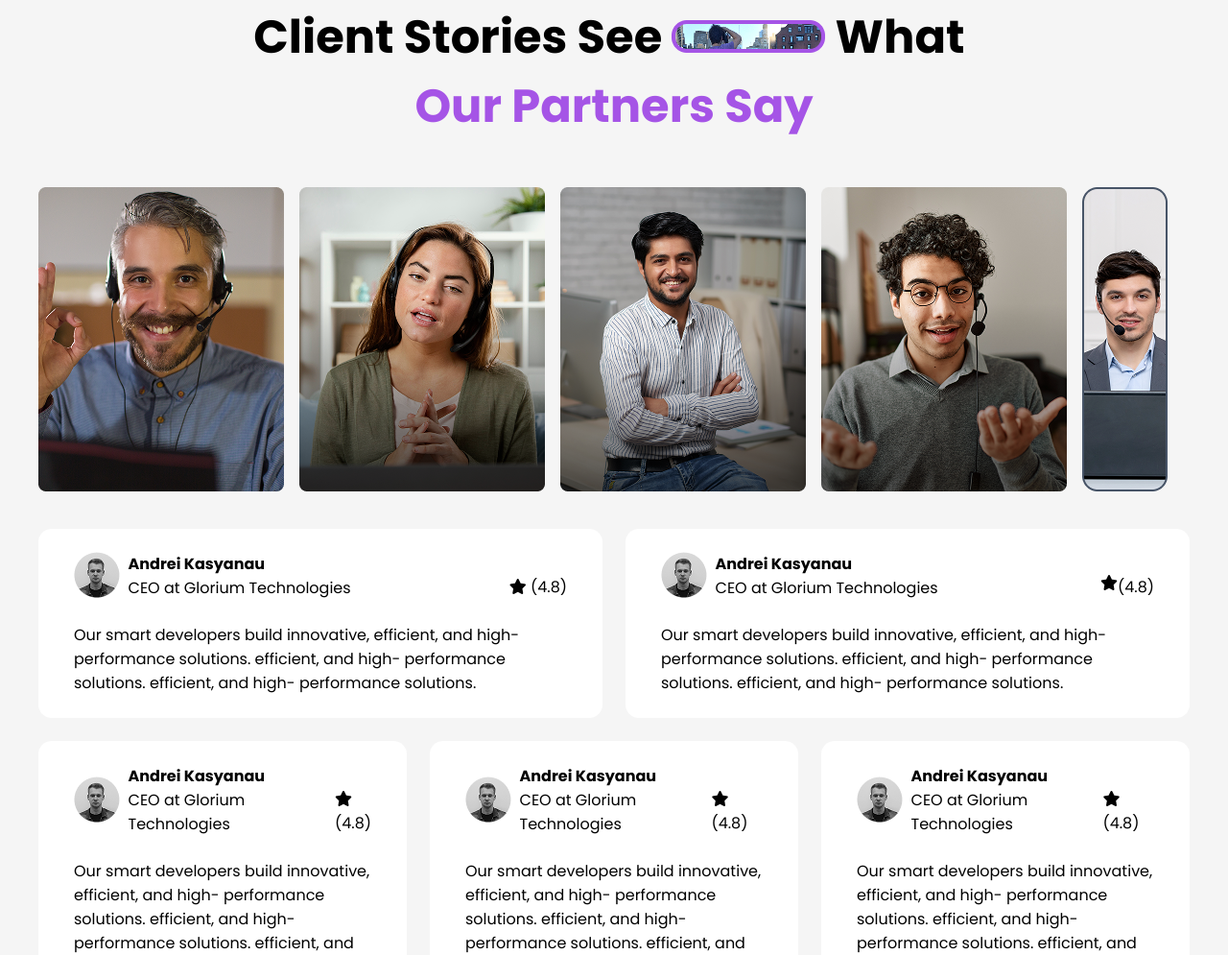
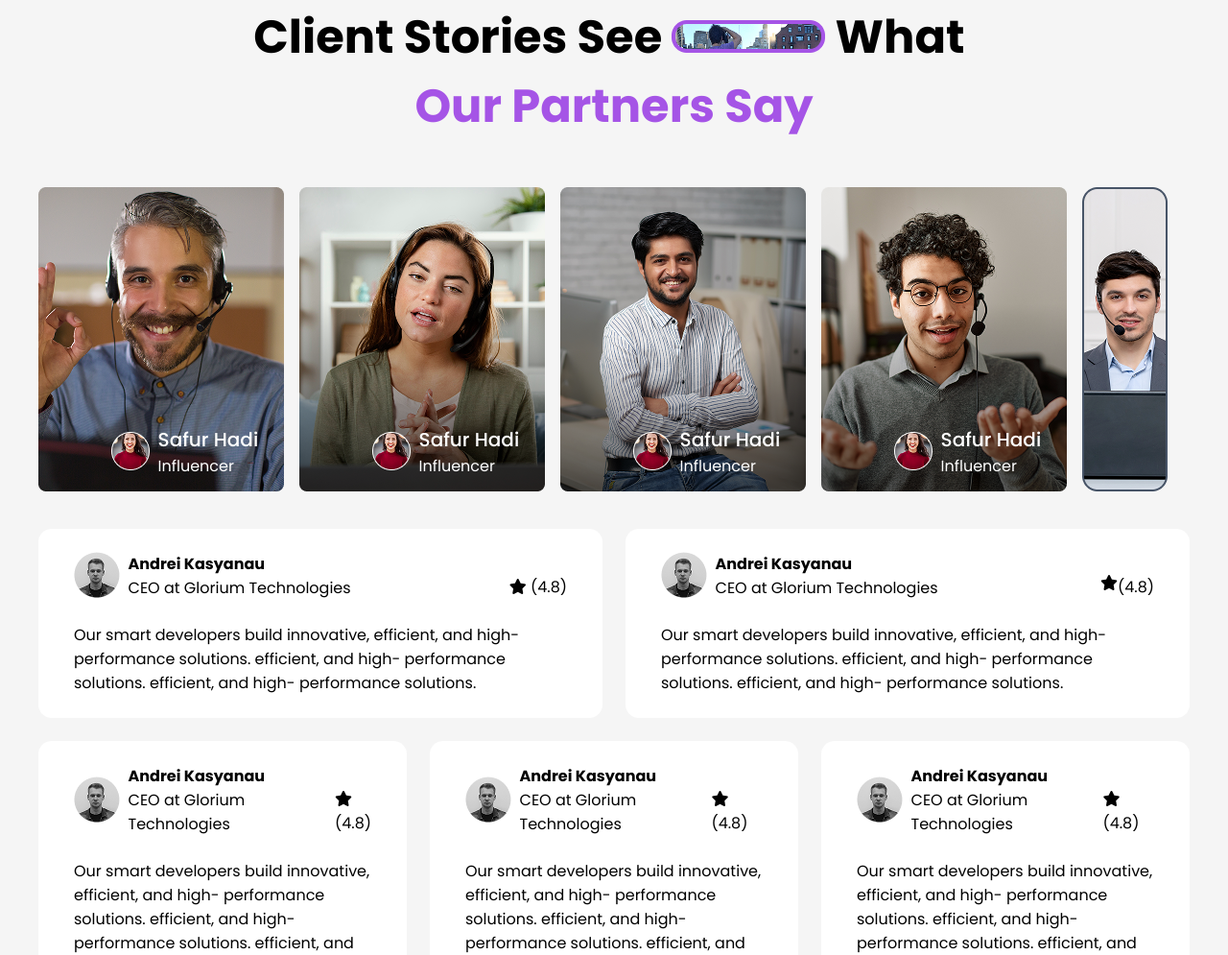
Before and after one commit to sujoy-dam/SM-Technology-task, a plain HTML site: page index.html in a window 1280 px wide. Shown: the part 4901-5896 px from the top of the page at 96% size. Drawn offline with Linux system fonts and the light colour scheme.

Commit message:
client card design done

```diff
--- a/index.html
+++ b/index.html
@@ -347,17 +347,49 @@
                 </p>
                 </p>
                 <div class="client-container">
-                    <div>
+                    <div class="client-card">
                         <img src="./assets/client say/Image1.png" alt="">
+                        <div class="flex items-center client-card-top">
+                            <img src="./assets/client say/Ellipse 2632 (3).png" alt="">
+                             &nbsp;&nbsp;
+                            <div>
+                                <p class="title">Safur Hadi</p>
+                                <p>Influencer</p>
+                            </div>
+                        </div>
                     </div>
-                    <div>
+                    <div class="client-card">
                         <img src="./assets/client say/Image2.png" alt="">
+                        <div class="flex items-center client-card-top">
+                            <img src="./assets/client say/Ellipse 2632 (3).png" alt="">
+                             &nbsp;&nbsp;
+                            <div>
+                                <p class="title">Safur Hadi</p>
+                                <p>Influencer</p>
+                            </div>
+                        </div>
                     </div>
-                    <div>
+                    <div class="client-card">
                         <img src="./assets/client say/Image3.png" alt="">
+                        <div class="flex items-center client-card-top">
+                            <img src="./assets/client say/Ellipse 2632 (3).png" alt="">
+                             &nbsp;&nbsp;
+                            <div>
+                                <p class="title">Safur Hadi</p>
+                                <p>Influencer</p>
+                            </div>
+                        </div>
                     </div>
-                    <div>
+                    <div class="client-card">
                         <img src="./assets/client say/Image4.png" alt="">
+                        <div class="flex items-center client-card-top">
+                            <img src="./assets/client say/Ellipse 2632 (3).png" alt="">
+                             &nbsp;&nbsp;
+                            <div>
+                                <p class="title">Safur Hadi</p>
+                                <p>Influencer</p>
+                            </div>
+                        </div>
                     </div>
                     <div>
                         <img src="./assets/client say/Image5.png" alt="">
--- a/styles/style.css
+++ b/styles/style.css
@@ -386,6 +386,19 @@ nav>.btn-box {
     grid-template-columns: repeat(5, 1fr);
     gap: 16px;
 }
+.client-card{
+    position: relative;
+}
+.client-card-top{
+    position: absolute;
+    transform: translate(76px, -76px);
+    /* transform: translateX(76px); */
+    color: white;
+}
+.client-card-top .title{
+font-size: 20px;
+font-weight: 500;
+}
 
 .review-container {
     display: grid;
```
Also changed, not shown: assets/client say/Ellipse 2632 (3).png (added).
